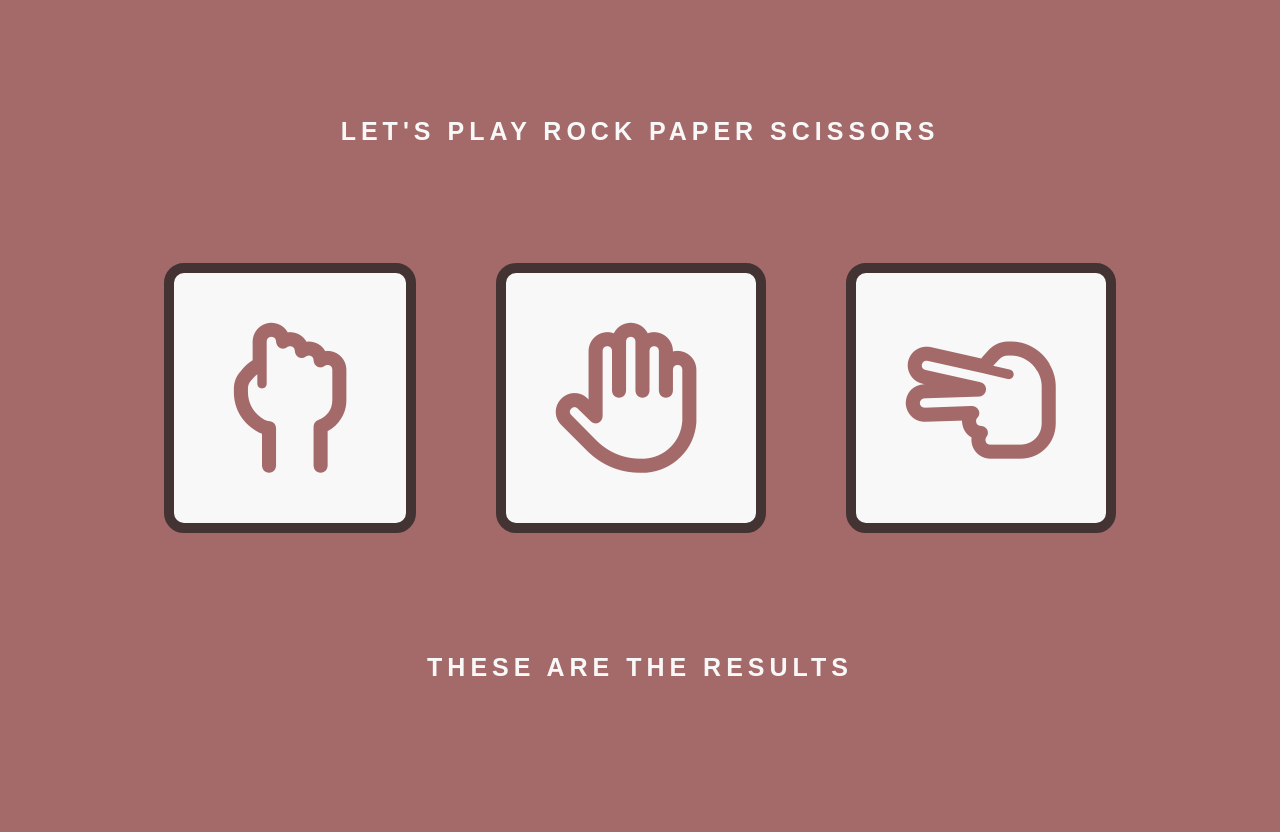
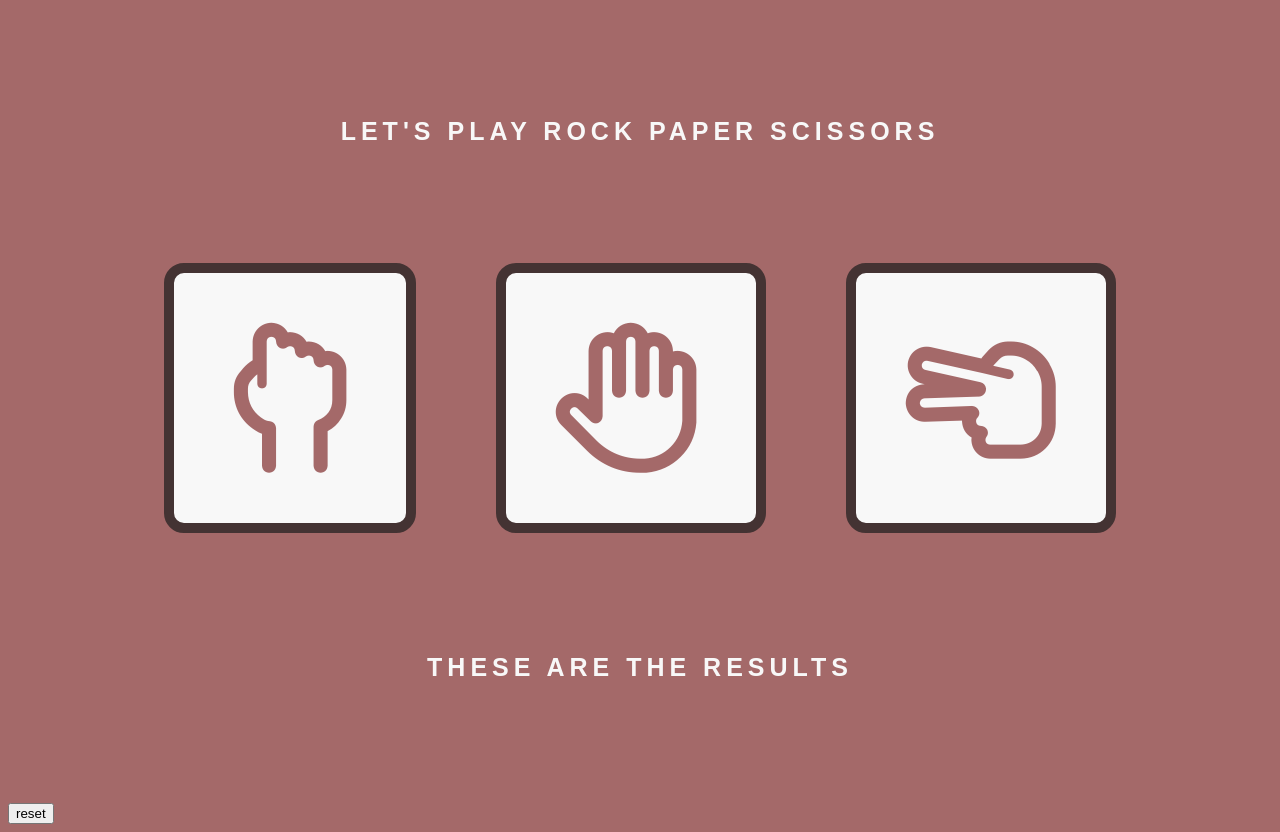
Before and after one commit to erikajdavid/rockPaperScissors, a plain HTML site: page index.html in a window 1280 px wide. Before the commit the page ends 803 px from the top, so only its background shows below. Drawn offline with Linux system fonts and the light colour scheme.

Commit message:
added reset button

```diff
--- a/index.html
+++ b/index.html
@@ -18,6 +18,7 @@
     <div class="results">
         <!-- this is where you want to log the results -->
     </div>
+    <button class="resetBtn">reset</button>
 
     <script src="./script.js"></script>
 </body>
```
